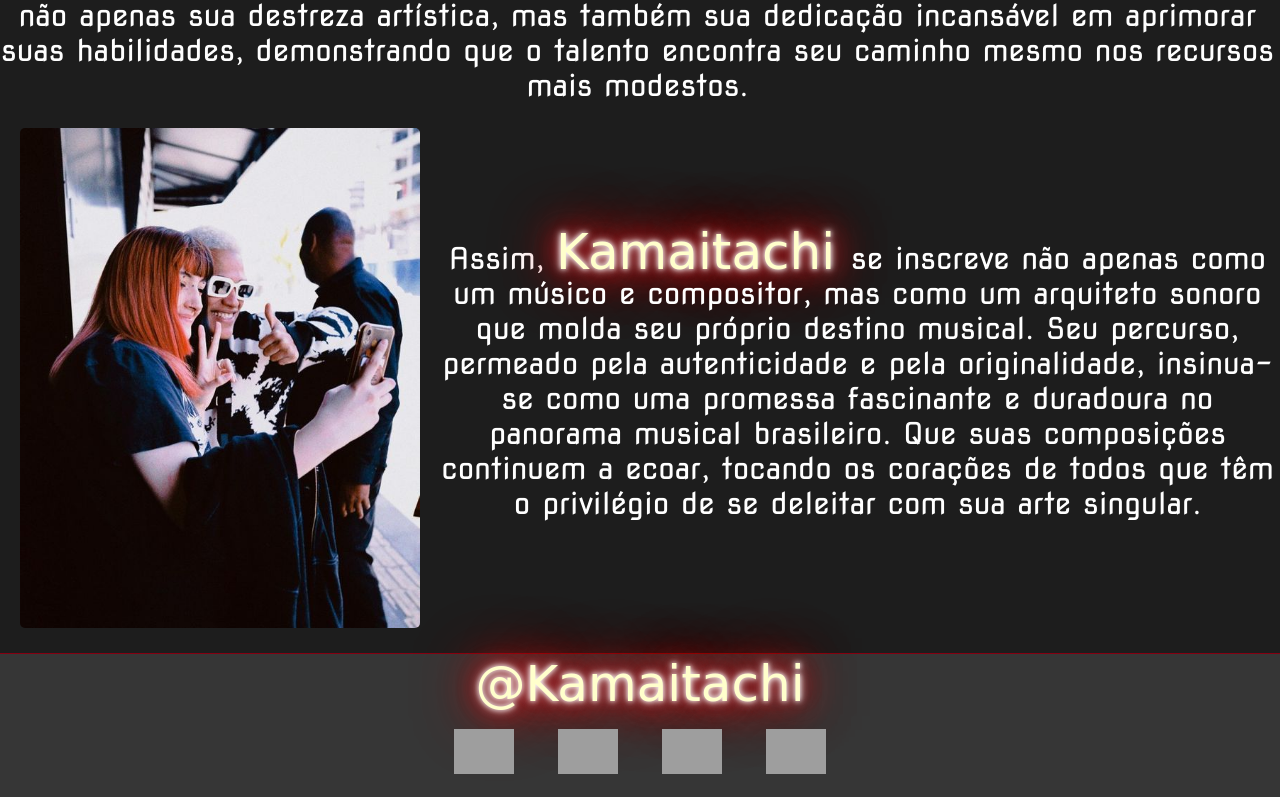
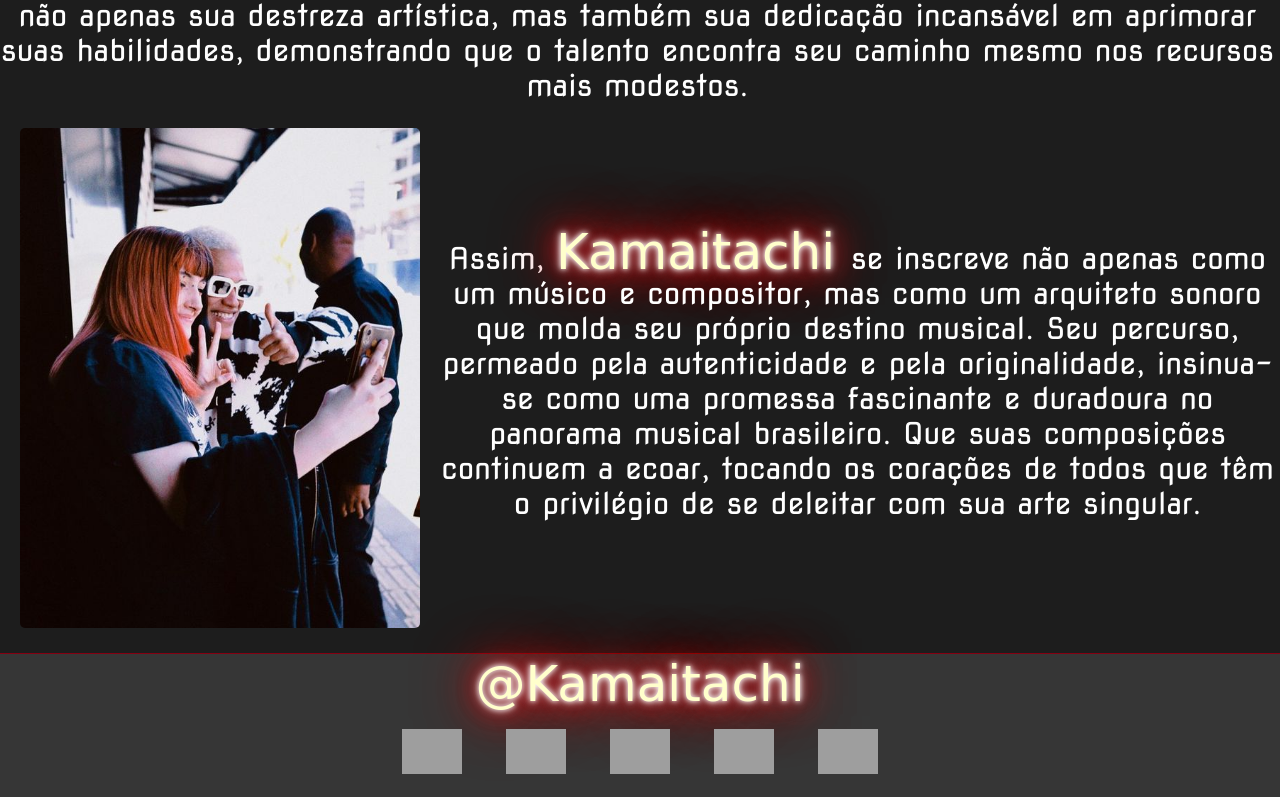
Before and after one commit to aninhaelisa/Kamai, a plain HTML site: page index.html in a window 1280 px wide. Shown: the part 4455-5252 px from the top of the page. Drawn offline with Linux system fonts and the light colour scheme; grey boxes are pictures that could not be loaded; a web font is replaced by a local one.

Commit message:
Update index.html

```diff
--- a/index.html
+++ b/index.html
@@ -139,7 +139,7 @@
     <a href="https://www.tiktok.com/@kamaitachioficial"><img src="https://cdn-icons-png.flaticon.com/512/3046/3046121.png" alt=""></a>
     <a href="https://www.youtube.com/@kamaitachi/featured"><img src="https://cdn-icons-png.flaticon.com/512/3128/3128307.png" alt=""></a>
     <a href="https://twitter.com/Rafa_kamaitachi"><img src="https://cdn-icons-png.flaticon.com/512/5968/5968958.png" alt=""></a>
-
+    <a href="https://open.spotify.com/intl-pt/artist/1ISc8zhrqxd5WrJMkMMLSm?si=mElsTtwcQge6NYM3BicmXg"><img src="https://cdn-icons-png.flaticon.com/512/2111/2111624.png" alt=""></a>
 </footer>
 
     <script src="script.js"></script>
```
